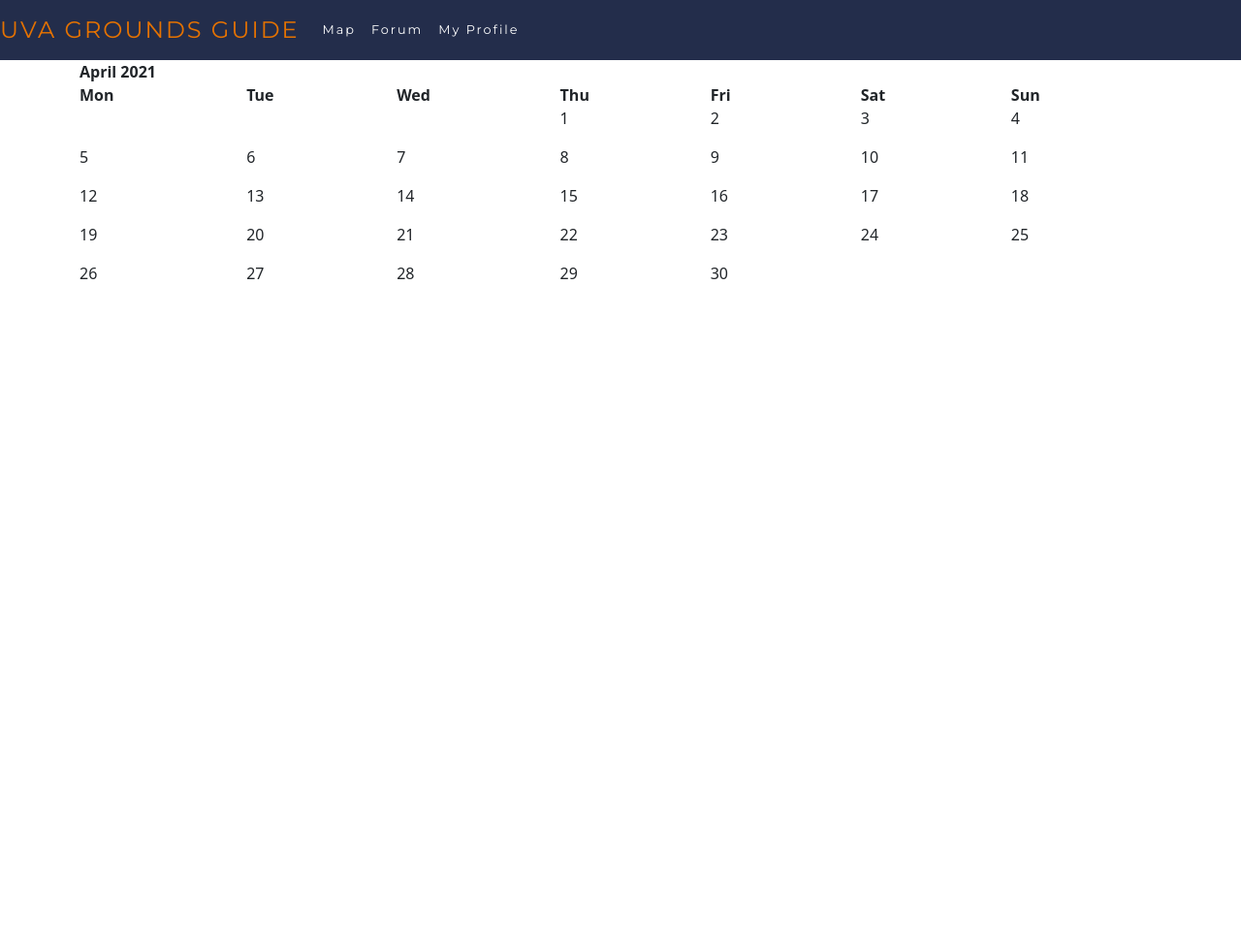
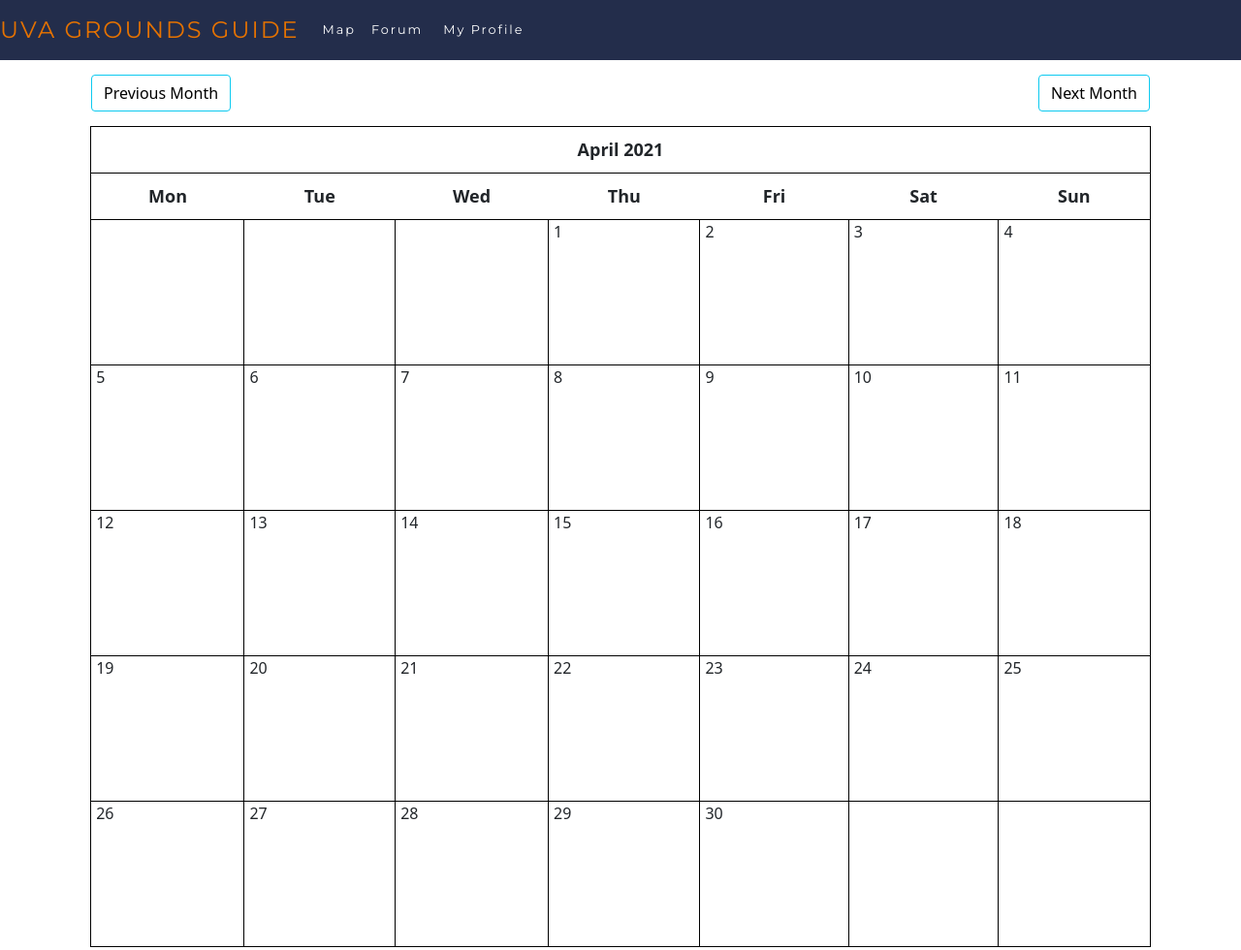
Before and after one commit to cobyc15/uvacampusmap, a Django app: page /forum/calendar/ in a window 1280 px wide. Shown: the whole page at 97% size. Before the commit the page ends 288 px from the top, so only its background shows below. Run offline with Django 3.2, Linux system fonts and the light colour scheme; data that the repository does not hold is empty.

Commit message:
working progress

```diff
--- a/forum/templates/forum/calendar.html
+++ b/forum/templates/forum/calendar.html
@@ -2,6 +2,9 @@
 
 {% block content %}
 {% load static %}
+<div class="clearfix">
+	<a class="btn btn-info left" href="{'% url 'cal:calendar' %}?{'{ prev_month }}"> Previous Month </a>
+	<a class="btn btn-info right" href="{'% url 'cal:calendar' %}?{'{ next_month }}"> Next Month </a>
+</div>
 {{ calendar }}
-
 {% endblock %}
--- a/forum/views.py
+++ b/forum/views.py
@@ -43,3 +43,16 @@ def get_date(req_day):
         year, month = (int(x) for x in req_day.split('-'))
         return date(year, month, day=1)
     return datetime.date.today()
+
+def prev_month(d):
+    first = d.replace(day=1)
+    prev_month = first - timedelta(days=1)
+    month = 'month=' + str(prev_month.year) + '-' + str(prev_month.month)
+    return month
+
+def next_month(d):
+    days_in_month = calendar.monthrange(d.year, d.month)[1]
+    last = d.replace(day=days_in_month)
+    next_month = last + timedelta(days=1)
+    month = 'month=' + str(next_month.year) + '-' + str(next_month.month)
+    return month
--- a/map/static/maps/nav-style.css
+++ b/map/static/maps/nav-style.css
@@ -15,3 +15,61 @@
   letter-spacing: 2px;
   font-size: .8rem;
 }
+
+.calendar {
+  width: 98%;
+  margin: auto;
+  font-size: 13px;
+}
+
+.calendar tr, .calendar td {
+  border: 1px solid black;
+}
+
+.calendar th {
+  padding: 10px;
+  text-align: center;
+  font-size: 18px;
+}
+
+.calendar td {
+  width: 200px;
+  height: 150px;
+  padding: 20px 0px 0px 5px;
+}
+
+.month {
+  font-size: 25px;
+}
+
+.date {
+  font-size: 16px;
+}
+
+ul {
+  height: 100%;
+  padding: 0px 5px 0px 20px;
+}
+
+a {
+  color: #17a2b8;
+}
+
+.left {
+  float: left;
+}
+
+.right {
+  float: right;
+}
+
+.btn {
+  outline: none;
+  color: black;
+  background-color: transparent;
+  box-shadow: 0 0 0 0;
+}
+
+.clearfix {
+  margin: 15px;
+}
```
